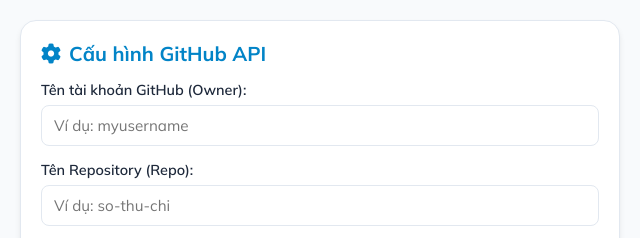
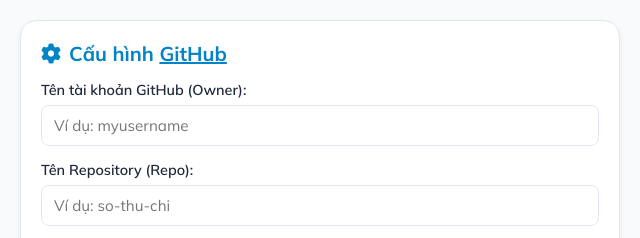
Before and after one commit to CTXL1029/so-theo-doi-thu-chi, a plain HTML site: page admin.html in a window 1280 px wide. Shown: the top 238 px of the page, 320-960 px from the left. Drawn offline with Linux system fonts and the light colour scheme.

Commit message:
Update admin.html

```diff
--- a/admin.html
+++ b/admin.html
@@ -170,7 +170,18 @@
     <div class="container">
       <!-- Cấu hình GitHub (PAT Token) -->
       <div class="card">
-        <h2><i class="fa-solid fa-gear"></i> Cấu hình GitHub API</h2>
+        <h2>
+          <i class="fa-solid fa-gear"></i>
+          <span
+            >Cấu hình
+            <a
+              href="https://github.com/CTXL1029/so-theo-doi-thu-chi"
+              target="_blank"
+              style="color: var(--primary-color); text-decoration: underline"
+              >GitHub</a
+            ></span
+          >
+        </h2>
         <div class="form-group">
           <label>Tên tài khoản GitHub (Owner):</label>
           <input type="text" id="ghOwner" placeholder="Ví dụ: myusername" />
```
